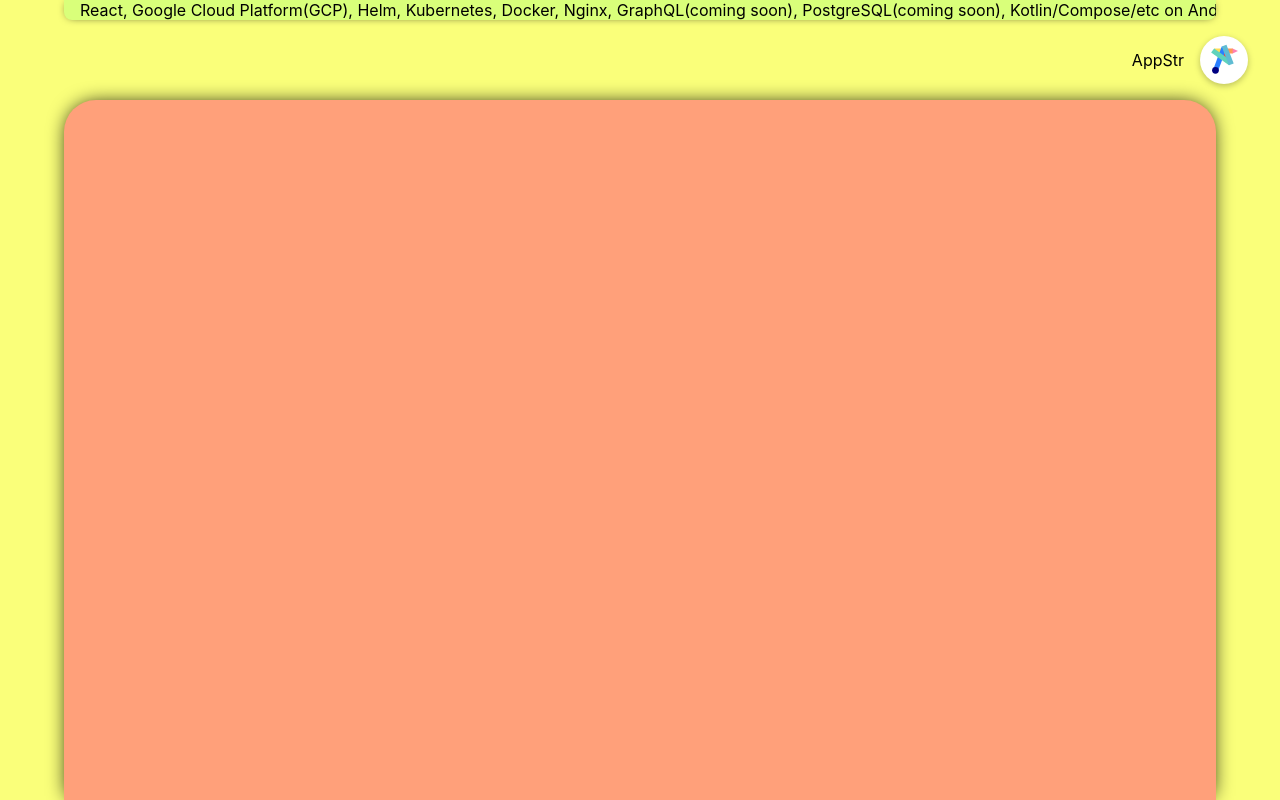
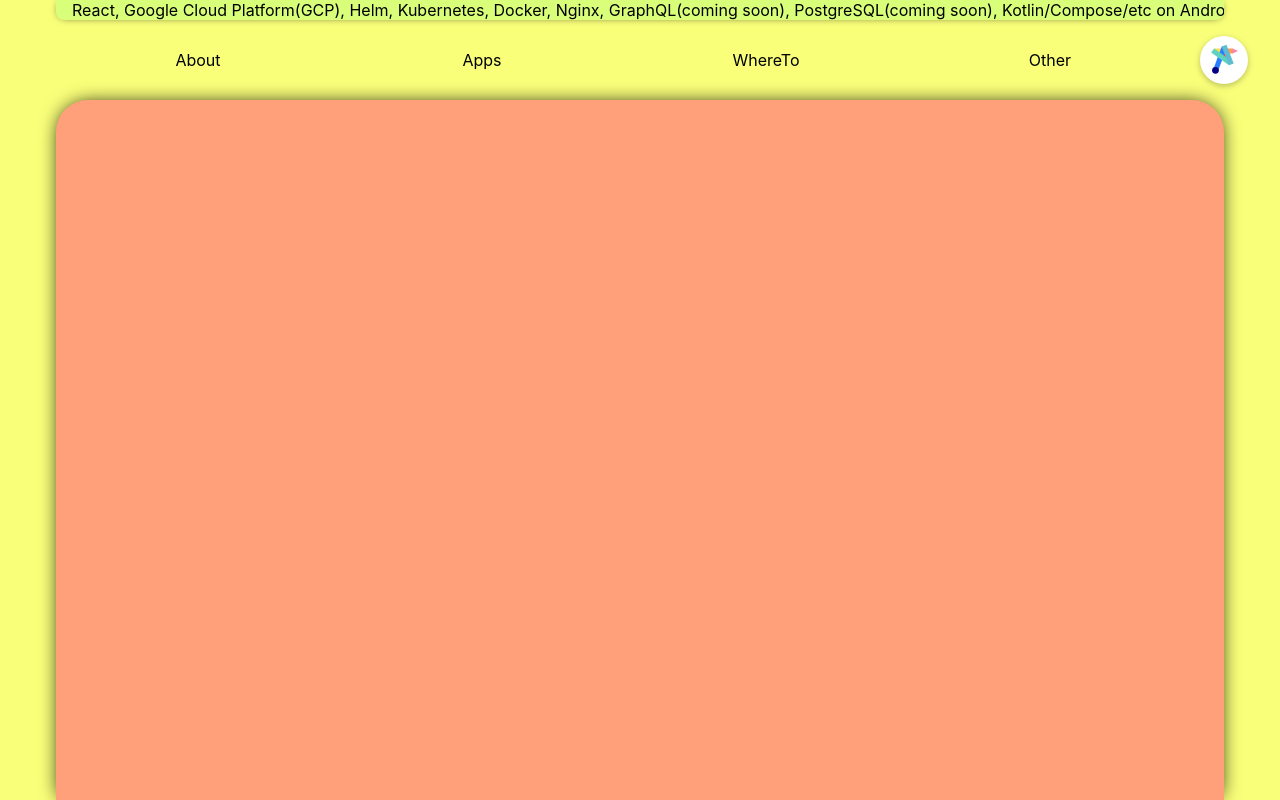
Before and after one commit to YoloSwagBot/AppStr-website, a React (Create React App) app: page / in a window 1280 px wide. Built offline with nearby package versions, Linux system fonts and the light colour scheme.

Commit message:
error_horse, and initial tab structure

```diff
--- a/public/index.html
+++ b/public/index.html
@@ -9,7 +9,7 @@
   </head>
   <body>
     <div id="root">
-
+      <img src="error_horse.png" alt="Centered Image" id="centered-image">
     </div>
   </body>
 </html>
--- a/src/App.js
+++ b/src/App.js
@@ -3,6 +3,7 @@ import './App.css';
 import React, { useState, useEffect, useRef } from 'react';
 
 import logo from './images/ic_appstr_brand_logo.svg';
+import error_horse from './images/error_horse.png';
 
 
 // 000080 : dark_blue
@@ -26,10 +27,10 @@ function Worksite() {
   // const isLargerScreen = !isMobileWidth && !isSmallScreen;
   useEffect(() => {
     const handleResize = () => {
-      console.log("ON_RESIZE_EVENT: w: " + window.innerWidth + "    h: " + window.innerHeight);
+      // console.log("ON_RESIZE_EVENT: w: " + window.innerWidth + "    h: " + window.innerHeight);
       setWidth(window.innerWidth);
       setHeight(window.innerHeight);
-      console.log("ON_RESIZE_EVENT: screenWidth: " + screenWidth + "    screenHeight: " + screenHeight);
+      // console.log("ON_RESIZE_EVENT: screenWidth: " + screenWidth + "    screenHeight: " + screenHeight);
     };
     window.addEventListener('resize', handleResize);
     return () => window.removeEventListener('resize', handleResize);
@@ -38,31 +39,35 @@ function Worksite() {
 
   var tickerHeight = 16;
   var toolbarHeight = 64;
+  var brandIconSize = 24
   var contentAreaMinCorners = 24;
   var contentAreaMaxCorners = 48;
   var contentAreaMinSideMargin = 32;
-  var contentAreaMaxSideMargin = 64
+  var contentAreaMaxSideMargin = 64;
   if (isMobileWidth){
     tickerHeight = 16;
     toolbarHeight = 64;
+    brandIconSize = 24;
     contentAreaMinCorners = 16;
-    contentAreaMaxCorners = 32;
+    contentAreaMaxCorners = 8;
     contentAreaMinSideMargin = 16;
-    contentAreaMaxSideMargin = 32
+    contentAreaMaxSideMargin = 32;
   }else if(isSmallScreen){
     tickerHeight = 20;
     toolbarHeight = 80;
+    brandIconSize = 32;
     contentAreaMinCorners = 32;
-    contentAreaMaxCorners = 80;
+    contentAreaMaxCorners = 16;
     contentAreaMinSideMargin = 56;
     contentAreaMaxSideMargin = 98;
   }else{ // isLargerScreen
     tickerHeight = 20;
     toolbarHeight = 80;
+    brandIconSize = 32;
     contentAreaMinCorners = 32;
-    contentAreaMaxCorners = 96;
-    contentAreaMinSideMargin = 64;
-    contentAreaMaxSideMargin = 128;
+    contentAreaMaxCorners = 16;
+    contentAreaMinSideMargin = 56;
+    contentAreaMaxSideMargin = 98;
   }
   const contentAreaHeight = screenHeight - toolbarHeight - tickerHeight;
 
@@ -79,14 +84,27 @@ function Worksite() {
     return () => document.removeEventListener('wheel', onWheel);
   }, []);
 
+  var currentSizeMargin = ((contentAreaTransY * (contentAreaMaxSideMargin - contentAreaMinSideMargin)) / (contentAreaMaxTransY - 0)) + contentAreaMinSideMargin;
+
+  const tabs = ["About", "Apps", "WhereTo", "Other"];
   return (
       <div className="main-container">
-        <SuperBackground/>
+        <SuperBackground
+          contentAreaTransY={contentAreaTransY}
+          contentAreaMaxTransY={contentAreaMaxTransY} />
         <ToolsTicker
           tickerHeight={tickerHeight}
           contentAreaTransY={contentAreaTransY}
           contentAreaMaxTransY={contentAreaMaxTransY}
           contentAreaMinSideMargin={contentAreaMinSideMargin} />
+        <ToolbarArea
+          top={tickerHeight}
+          left={currentSizeMargin}
+          right={(currentSizeMargin)}
+          tickerHeight={tickerHeight}
+          toolbarHeight={toolbarHeight}
+          toolbarWidth={screenWidth-(currentSizeMargin*2)-brandIconSize}
+          labels={tabs} />
         <BrandArea/>
         <ContentArea
           screenWidth={screenWidth}
@@ -98,16 +116,28 @@ function Worksite() {
           contentAreaHeight={contentAreaHeight}
           contentAreaMinCorners={contentAreaMinCorners}
           contentAreaMaxCorners={contentAreaMaxCorners}
-          contentAreaMinSideMargin={contentAreaMinSideMargin}
-          contentAreaMaxSideMargin={contentAreaMaxSideMargin} />
+          currentSizeMargin={currentSizeMargin} />
       </div>
   );
 }
 
-function SuperBackground() {
+function SuperBackground(
+  {
+    contentAreaTransY,
+    contentAreaMaxTransY
+  }
+) {
   return (
     <div className="super-background">
-
+    <img id="error-horse" src={error_horse}
+      style={{
+        opacity: `${contentAreaTransY / contentAreaMaxTransY}`,
+        transform: `translate(-50%, -50%)`,
+        position: `absolute`,
+        top: `50%`,
+        left: `50%`,
+        marginTop: `50px`
+      }}/>
     </div>
   );
 }
@@ -137,7 +167,95 @@ function ToolsTicker(
   );
 }
 
-function ToolbarTabLabel() {
+function ToolbarArea(
+  {
+    top,
+
+    toolbarHeight,
+    toolbarWidth,
+
+    labels,
+    currentSelection,
+
+    left,
+    right
+  }
+){
+  console.log("toolbarWidth:     " + toolbarWidth);
+  console.log("labels.length:    " + labels.length);
+  var divSize = toolbarWidth/labels.length;
+  const elementsPos = [
+    (0*divSize)+(divSize/2),
+    (1*divSize)+(divSize/2),
+    (2*divSize)+(divSize/2),
+    (3*divSize)+(divSize/2)
+  ];
+  console.log("divSize: " + divSize + "    elementsPos: " + elementsPos);
+  const elements = [
+    <div style={{
+      position: `absolute`,
+      transform: `translate(-50%, -50%)`,
+      top: `${(toolbarHeight/2)}px`,
+      left: `${elementsPos[0]}px`
+    }}>
+      {labels[0]}
+    </div>,
+    <div style={{
+      position: `absolute`,
+      transform: `translate(-50%, -50%)`,
+      top: `${(toolbarHeight/2)}px`,
+      left: `${elementsPos[1]}px`
+    }}>
+      {labels[1]}
+    </div>,
+    <div style={{
+      position: `absolute`,
+      transform: `translate(-50%, -50%)`,
+      top: `${(toolbarHeight/2)}px`,
+      left: `${elementsPos[2]}px`
+    }}>
+      {labels[2]}
+    </div>,
+    <div style={{
+      position: `absolute`,
+      transform: `translate(-50%, -50%)`,
+      top: `${(toolbarHeight/2)}px`,
+      left: `${elementsPos[3]}px`
+    }}>
+      {labels[3]}
+    </div>
+  ];
+  return(
+    <div className="toolbar-area" style={{
+      position: `absolute`,
+      top: `${top}px`,
+      left: `${left}px`,
+      height: `${toolbarHeight}px`,
+      width: `${toolbarWidth}px`
+    }}>
+      {elements}
+    </div>
+  )
+}
+
+function ToolbarTabLabel(
+  {
+    label
+  }
+) {
+  // console.log("ToolbarTabLabel:    " + label);
+  return (
+    <div className="toolbar-tab-label">
+      {label}
+    </div>
+  );
+}
+
+function ToolbarIndicator(
+  {
+    color
+  }
+) {
   return (
     <div>
 
@@ -145,18 +263,14 @@ function ToolbarTabLabel() {
   );
 }
 
-function ToolbarIndicator() {
-  return (
-    <div>
-
-    </div>
-  );
-}
-
-function BrandArea() {
+function BrandArea(
+  {
+    contentAreaTransY,
+    contentAreaMaxTransY,
+  }
+) {
   return (
     <div className="brand-area">
-      <span className="brand-label">AppStr</span>
       <button className="brand-button">
         <img className="brand-icon" src={logo}  alt="Logo" width="32" height="32"  viewBox="0 0 100 100"/>
 
@@ -175,12 +289,11 @@ function ContentArea(
     contentAreaHeight,
     contentAreaMinCorners,
     contentAreaMaxCorners,
-    contentAreaMinSideMargin,
-    contentAreaMaxSideMargin }
+
+    currentSizeMargin }
 ) {
 
   var currentCornerSize = ((contentAreaTransY * (contentAreaMaxCorners - contentAreaMinCorners)) / (contentAreaMaxTransY - 0)) + contentAreaMinCorners;
-  var currentSizeMargin = ((contentAreaTransY * (contentAreaMaxSideMargin - contentAreaMinSideMargin)) / (contentAreaMaxTransY - 0)) + contentAreaMinSideMargin;
   return (
     <div className="content-area" style={
       {
```
Also changed, not shown: src/images/error_horse.png (added).
